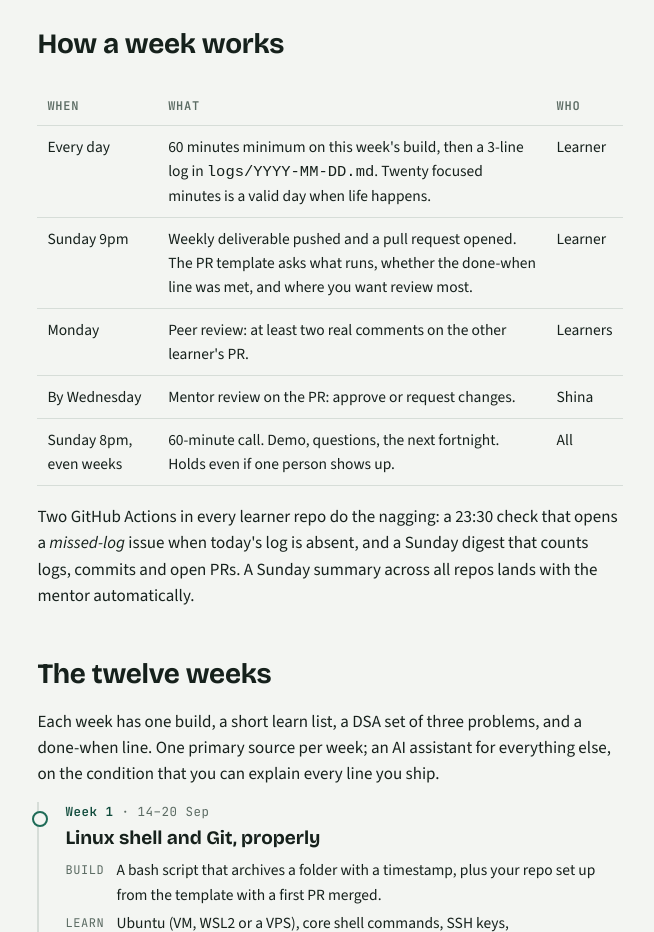
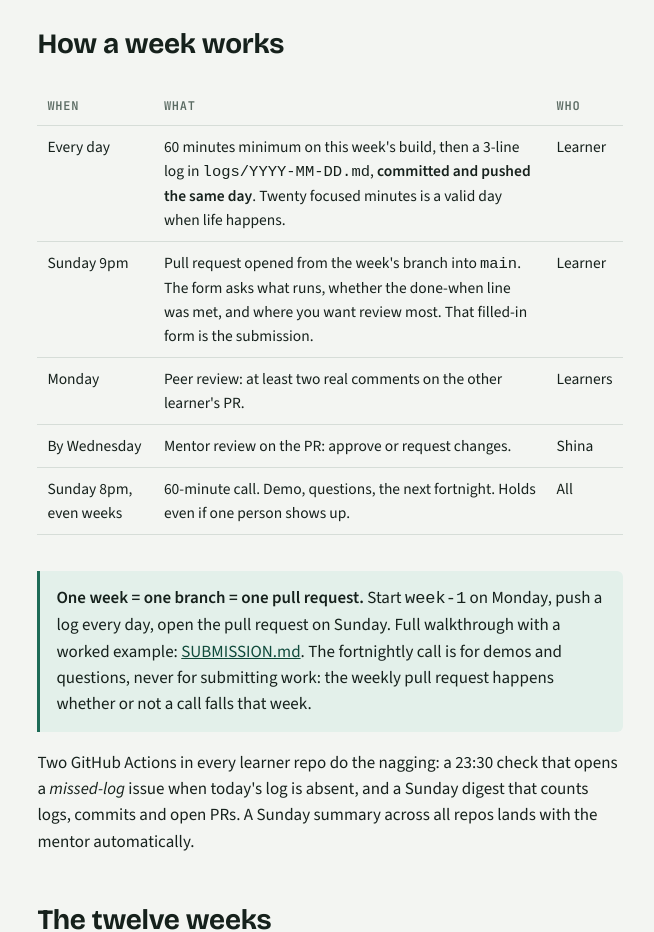
Before and after one commit to adexsimply/craftudy-sde-plan, a plain HTML site: page index.html in a window 1280 px wide. Shown: the part 600-1532 px from the top of the page, without its empty margins (310-964 px from the left). Drawn offline with nearby package versions, Linux system fonts and the light colour scheme.

Commit message:
Clarify daily push, branch-per-week, and what the call is for

```diff
--- a/index.html
+++ b/index.html
@@ -99,14 +99,15 @@
   <table>
     <thead><tr><th>When</th><th>What</th><th>Who</th></tr></thead>
     <tbody>
-      <tr><td>Every day</td><td>60 minutes minimum on this week's build, then a 3-line log in <code>logs/YYYY-MM-DD.md</code>. Twenty focused minutes is a valid day when life happens.</td><td>Learner</td></tr>
-      <tr><td>Sunday 9pm</td><td>Weekly deliverable pushed and a pull request opened. The PR template asks what runs, whether the done-when line was met, and where you want review most.</td><td>Learner</td></tr>
+      <tr><td>Every day</td><td>60 minutes minimum on this week's build, then a 3-line log in <code>logs/YYYY-MM-DD.md</code>, <strong>committed and pushed the same day</strong>. Twenty focused minutes is a valid day when life happens.</td><td>Learner</td></tr>
+      <tr><td>Sunday 9pm</td><td>Pull request opened from the week's branch into <code>main</code>. The form asks what runs, whether the done-when line was met, and where you want review most. That filled-in form is the submission.</td><td>Learner</td></tr>
       <tr><td>Monday</td><td>Peer review: at least two real comments on the other learner's PR.</td><td>Learners</td></tr>
       <tr><td>By Wednesday</td><td>Mentor review on the PR: approve or request changes.</td><td>Shina</td></tr>
       <tr><td>Sunday 8pm, even weeks</td><td>60-minute call. Demo, questions, the next fortnight. Holds even if one person shows up.</td><td>All</td></tr>
     </tbody>
   </table>
   </div>
+  <div class="callout"><p><strong>One week = one branch = one pull request.</strong> Start <code>week-1</code> on Monday, push a log every day, open the pull request on Sunday. Full walkthrough with a worked example: <a href="https://github.com/adexsimply/craftudy-sde-learner-template/blob/main/SUBMISSION.md">SUBMISSION.md</a>. The fortnightly call is for demos and questions, never for submitting work: the weekly pull request happens whether or not a call falls that week.</p></div>
   <p>Two GitHub Actions in every learner repo do the nagging: a 23:30 check that opens a <em>missed-log</em> issue when today's log is absent, and a Sunday digest that counts logs, commits and open PRs. A Sunday summary across all repos lands with the mentor automatically.</p>
 
   <h2>The twelve weeks</h2>
```
